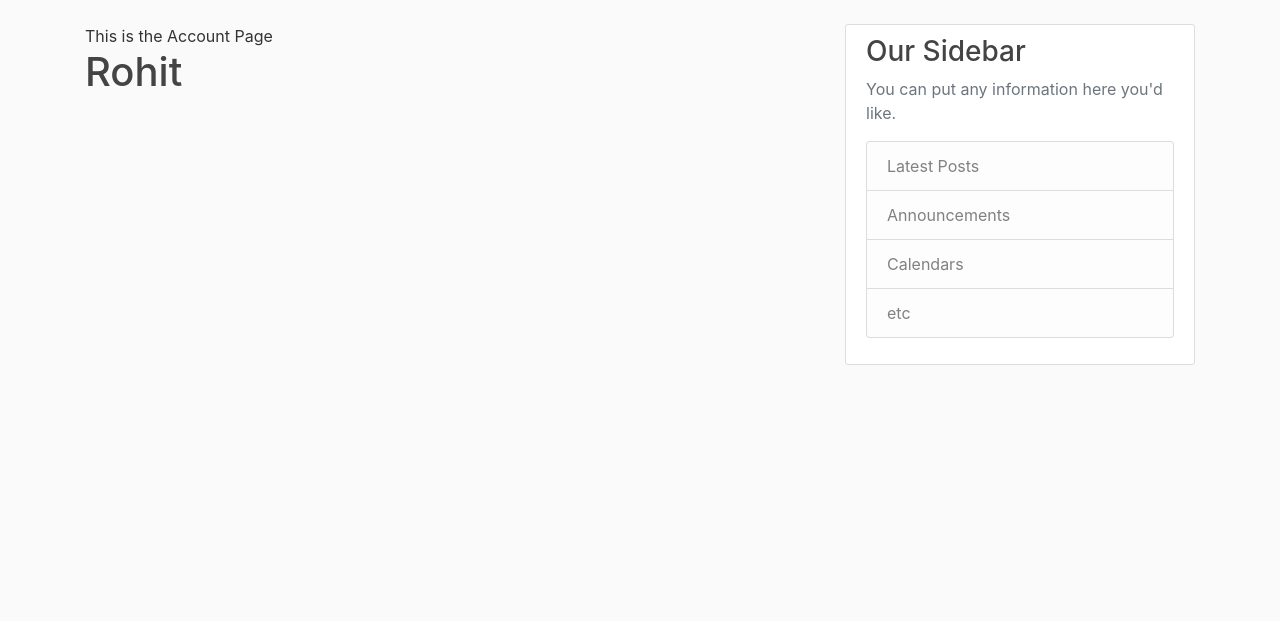
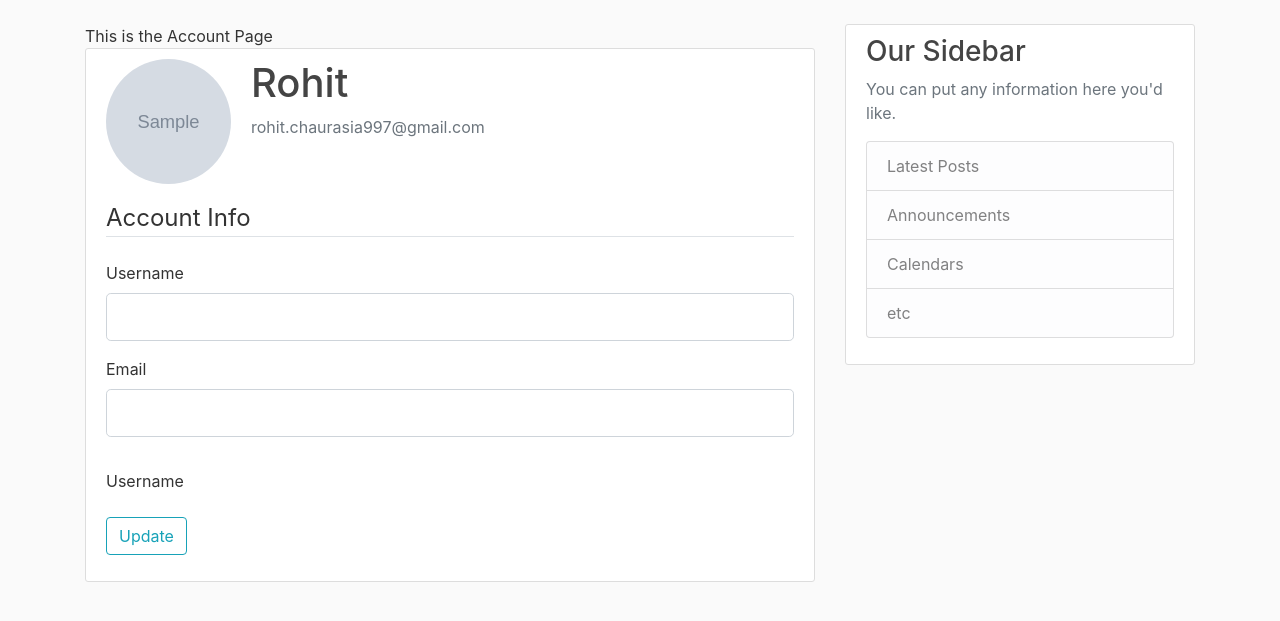
Before and after one commit to rohitchauraisa1997/flask-full-featured, a Flask app: template flaskblog/templates/account.html in a window 1280 px wide. Shown: the part 56-677 px from the top of the page. Run offline with Flask 2, Linux system fonts and the light colour scheme; a user stored in the database is signed in; the template is opened without the code that fills it: values that come from a table or form of the project are taken from there, most other values are stand-ins (such as "Sample title", 1, 10 or a date in 2020); grey boxes marked "Sample" are stand-in pictures; some libraries are stand-ins or nearby versions.

Commit message:
template for updating account username and email

```diff
--- a/flaskblog/templates/account.html
+++ b/flaskblog/templates/account.html
@@ -1,8 +1,54 @@
 {% extends "layout.html" %}
 {%block content %}
     This is the Account Page
-    <!-- <h1>{{ current_user }}</h1> -->
-    <h1>{{ current_user.username }}</h1>
-    <!-- <h1>{{ current_user.email }}</h1> -->
-    <!-- <h1>{{ current_user.image_file }}</h1> -->
+    <div class="content-section">
+        <div class="media">
+        <img class="rounded-circle account-img" src="{{image_file}}">
+        <div class="media-body">
+            <h2 class="account-heading">{{current_user.username}}</h2>
+            <p class="text-secondary">{{current_user.email}}</p>
+        </div>
+        </div>
+            <form method="POST" action="">
+                {{ form.hidden_tag() }}
+                <fieldset class="form-group">
+                    <legend class="border-bottom mb-4">Account Info</legend>
+                    <!-- Username String Field -->
+                    <div class="form-group">
+                        {{ form.username.label(class="form-control-label") }}
+                        {% if form.username.errors %}
+                            {{ form.username(class="form-control form-control-lg is-invalid") }}
+                            <div class="invalid-feedback">
+                                {% for error in form.username.errors %}
+                                    <span>{{ error }}</span>
+                                {% endfor %}
+                            </div>
+                        {% else %}
+                            {{ form.username(class="form-control form-control-lg") }}
+                        {% endif %}
+                    </div>
+                    <!-- Email String Field -->
+                    <div class="form-group">
+                        {{ form.email.label(class="form-control-label") }}
+                        {% if form.email.errors %}
+                            {{ form.email(class="form-control form-control-lg is-invalid") }}
+                            <div class="invalid-feedback">
+                                {% for error in form.email.errors %}
+                                    <span>{{ error }}</span>
+                                {% endfor %}
+                            </div>
+                        {% else %}
+                            {{ form.email(class="form-control form-control-lg") }}
+                        {% endif %}
+                    </div>
+                </fieldset>
+                <div class="form-group">
+                    {{ form.username.label(class="form-control-label") }}
+                </div>
+                <!-- submit button -->
+                <div class="form-group">
+                    {{ form.submit(class="btn btn-outline-info") }}
+                </div>
+            </form>
+    </div>
 {% endblock content%}
```
Also changed, not shown: flaskblog/site.db.
